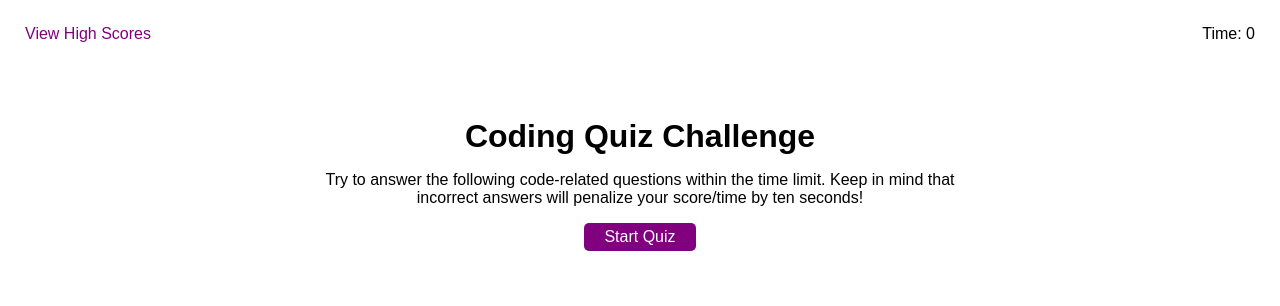
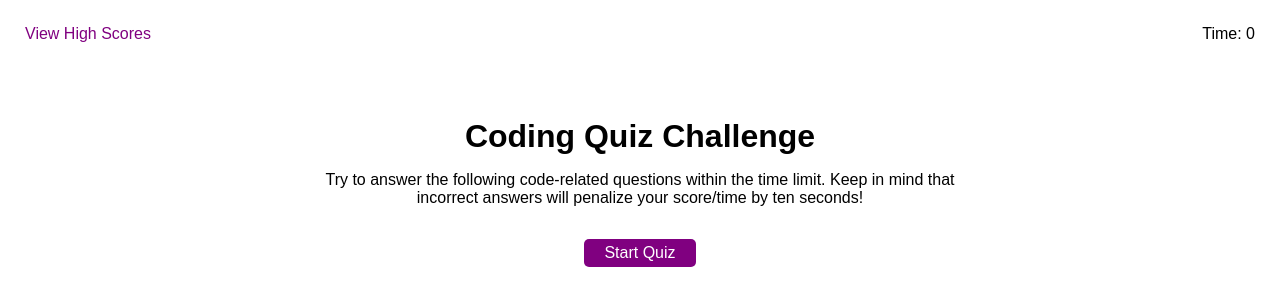
Before and after one commit to kkarrwrites/boot-camp-module-04-challenge-code-quiz, a plain HTML site: page index.html in a window 1280 px wide. Drawn offline with Linux system fonts and the light colour scheme.

Commit message:
Update style.css

```diff
--- a/resources/css/style.css
+++ b/resources/css/style.css
@@ -101,7 +101,7 @@ input[type="submit"] {
   border-radius: 5px;
   display: inline-block;
   font-size: 16px;
-  margin: 0 0 16px 0;
+  margin: 16px 0 16px 0;
   padding: 5px 20px 5px 20px;
   text-align: center;
 }
```
